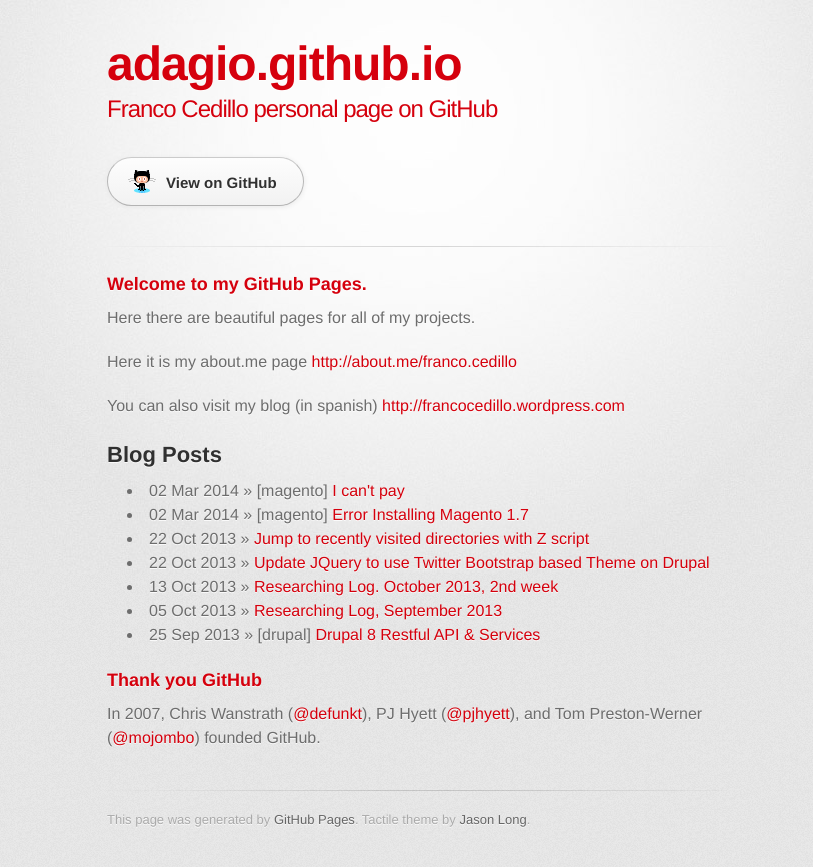
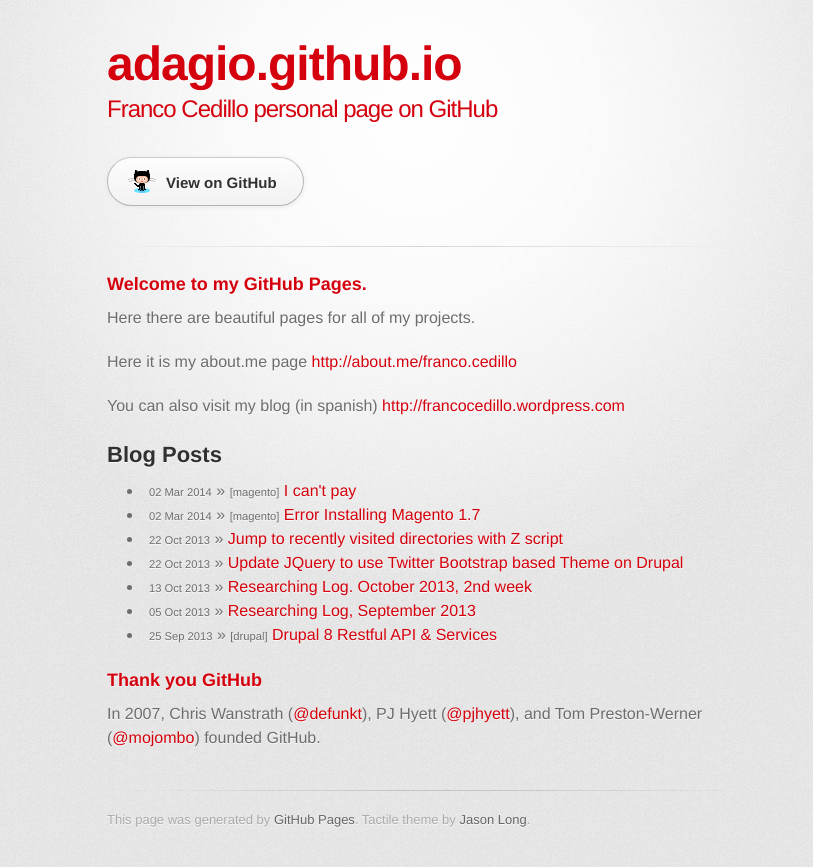
Before and after one commit to adagio/adagio.github.io, a Jekyll site: the page built from index.html, in a window 1280 px wide. Shown: the top 867 px of the page, without its empty margins (223-1036 px from the left). Built offline with Jekyll 4.4.1, drawn with Linux system fonts in a browser that asks for light colours; some web fonts are replaced; Markdown is read by kramdown in place of the engine named in the settings.

Commit message:
changes to custom.css

```diff
--- a/stylesheets/custom.css
+++ b/stylesheets/custom.css
@@ -7,5 +7,8 @@
 body div#container div.inner section#main_content div.post {
   margin-top: 30px;
 }
+body div#container div.inner section#main_content ul.posts li span.date, body div#container div.inner section#main_content ul.posts li span.category {
+  font-size: 0.7em;
+}
 
 /*# sourceMappingURL=custom.css.map */
```
